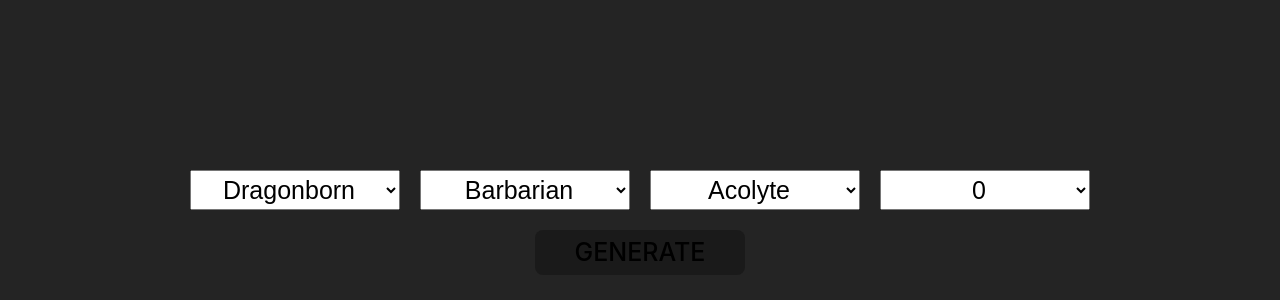
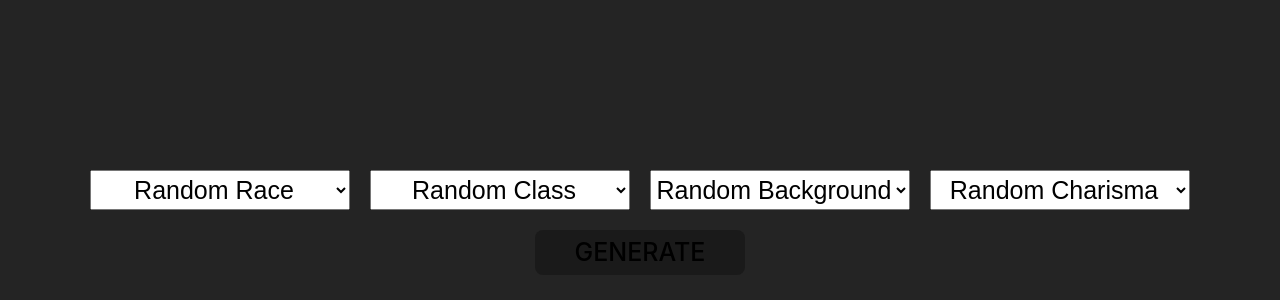
Before and after one commit to BolleA7X/xgte-pc-generator, a React (Vite) app: page / in a window 1280 px wide. Shown: the part 178-478 px from the top of the page. Built offline with nearby package versions, Linux system fonts and the light colour scheme.

Commit message:
Fixed bug in dropdown menus not setting the state with the default value

```diff
--- a/lang/en.json
+++ b/lang/en.json
@@ -1,6 +1,7 @@
 {
     "ui": {
         "races": {
+            "@random": "Random Race",
             "@dragonborn-name": "Dragonborn",
             "@dwarf-name": "Dwarf",
             "@elf-name": "Elf",
@@ -13,6 +14,7 @@
         },
 
         "classes": {
+            "@random": "Random Class",
             "@barbarian-name": "Barbarian",
             "@bard-name": "Bard",
             "@cleric-name": "Cleric",
@@ -28,6 +30,7 @@
         },
 
         "backgrounds": {
+            "@random": "Random Background",
             "@acolyte-name": "Acolyte",
             "@charlatan-name": "Charlatan",
             "@criminal_spy-name": "Criminal / Spy",
@@ -48,6 +51,7 @@
         },
 
         "charisma": {
+            "@random": "Random Charisma",
             "@cha-n1": "-1",
             "@cha-0": "0",
             "@cha-1": "1",
--- a/src/view/start.css
+++ b/src/view/start.css
@@ -1,6 +1,6 @@
 select {
     margin: 10px;
-    width: 210px;
+    width: 260px;
     height: 40px;
     text-align: center;
     font-size: 25px;
--- a/src/view/start.tsx
+++ b/src/view/start.tsx
@@ -1,4 +1,4 @@
-import { useContext } from "react";
+import { useContext, useEffect } from "react";
 import { LanguageContext } from '../context'
 import './start.css'
 
@@ -17,15 +17,26 @@ type StartViewProps = {
 
 function Dropdown(props: DropdownProps) {
   let elements: JSX.Element[] = []
+  let firstItem = true
+  let defaultValue = ""
+
   for (let key of Object.keys(props.langObject)) {
-    let value = props.langObject[key];
+    let value = props.langObject[key]
     let optionKey = "dropdown-" + key.slice(1)
     elements.push(<option key={optionKey} value={value}>{value}</option>,)
+    if (firstItem) {
+      defaultValue = value
+      firstItem = false;
+    }
   }
+
+  useEffect(() => {
+    props.setter(defaultValue)
+  }, [firstItem])
 
   return (
     <>
-      <select defaultValue={"0"} onChange={(event) => props.setter(event.target.value)}>
+      <select onChange={(event) => props.setter(event.target.value)}>
         {elements}
       </select>
     </>
```
